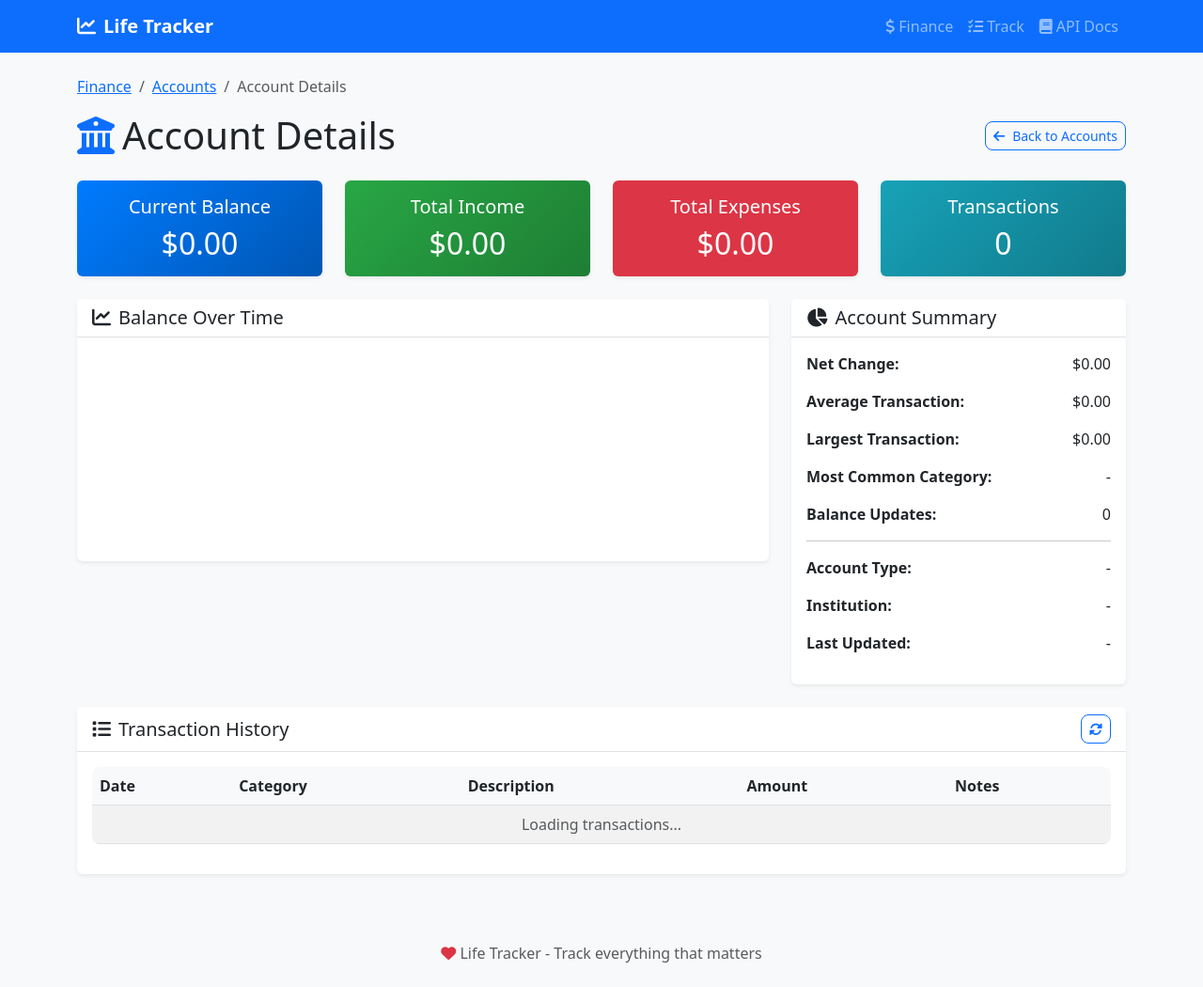
After one commit to caseybecking/life-tracker, a FastAPI app: template app/static/templates/account_details.html in a window 1280 px wide. The commit adds this page. Shown: the whole page at 94% size. Run offline with FastAPI, Linux system fonts and the light colour scheme; the template is opened without the code that fills it, so the values that code supplies are empty; a map, chart or similar area stays blank.

Commit message:
Add comprehensive account details page with charts and analytics
- Add account details page with balance over time chart
- Add transaction history table with detailed information
- Add account summary with statistics and analytics
- Add API endpoints for account details, transactions, and balance history
- Add CRUD functions for account-specific data retrieval
- Add navigation from accounts list to details page
- Add Chart.js integration for balance visualization
- Add summary cards showing income, expenses, and transaction counts
- Add breadcrumb navigation and back button
- Add refresh functionality for real-time updates
- Fix route configuration for account details page

```diff
--- a/app/main.py
+++ b/app/main.py
@@ -41,6 +41,11 @@ async def track_page(request: Request):
     """General tracking page"""
     return templates.TemplateResponse("track.html", {"request": request})
 
+@app.get("/account-details", response_class=HTMLResponse)
+async def account_details_page(request: Request):
+    """Account details page"""
+    return templates.TemplateResponse("account_details.html", {"request": request})
+
 @app.get("/health")
 async def health_check():
     """Health check endpoint"""
--- /dev/null
+++ b/app/static/templates/account_details.html
@@ -0,0 +1,335 @@
+{% extends "base.html" %}
+
+{% block title %}Life Tracker - Account Details{% endblock %}
+
+{% block content %}
+<div class="row">
+    <div class="col-12">
+        <nav aria-label="breadcrumb">
+            <ol class="breadcrumb">
+                <li class="breadcrumb-item"><a href="/finance">Finance</a></li>
+                <li class="breadcrumb-item"><a href="/finance#accounts">Accounts</a></li>
+                <li class="breadcrumb-item active" aria-current="page" id="accountNameBreadcrumb">Account Details</li>
+            </ol>
+        </nav>
+
+        <div class="d-flex justify-content-between align-items-center mb-4">
+            <h1 class="mb-0">
+                <i class="fas fa-university text-primary me-2"></i><span id="accountNameHeader">Account Details</span>
+            </h1>
+            <div>
+                <button class="btn btn-outline-primary btn-sm" onclick="window.history.back()">
+                    <i class="fas fa-arrow-left me-2"></i>Back to Accounts
+                </button>
+            </div>
+        </div>
+    </div>
+</div>
+
+<!-- Account Summary Cards -->
+<div class="row mb-4">
+    <div class="col-md-3">
+        <div class="card bg-primary text-white">
+            <div class="card-body text-center">
+                <h5 class="card-title">Current Balance</h5>
+                <h2 class="mb-0" id="currentBalance">$0.00</h2>
+            </div>
+        </div>
+    </div>
+    <div class="col-md-3">
+        <div class="card bg-success text-white">
+            <div class="card-body text-center">
+                <h5 class="card-title">Total Income</h5>
+                <h2 class="mb-0" id="totalIncome">$0.00</h2>
+            </div>
+        </div>
+    </div>
+    <div class="col-md-3">
+        <div class="card bg-danger text-white">
+            <div class="card-body text-center">
+                <h5 class="card-title">Total Expenses</h5>
+                <h2 class="mb-0" id="totalExpenses">$0.00</h2>
+            </div>
+        </div>
+    </div>
+    <div class="col-md-3">
+        <div class="card bg-info text-white">
+            <div class="card-body text-center">
+                <h5 class="card-title">Transactions</h5>
+                <h2 class="mb-0" id="totalTransactions">0</h2>
+            </div>
+        </div>
+    </div>
+</div>
+
+<!-- Balance Chart and Summary -->
+<div class="row">
+    <div class="col-md-8">
+        <div class="card">
+            <div class="card-header">
+                <h5 class="mb-0"><i class="fas fa-chart-line me-2"></i>Balance Over Time</h5>
+            </div>
+            <div class="card-body">
+                <canvas id="balanceChart" width="400" height="200"></canvas>
+            </div>
+        </div>
+    </div>
+    <div class="col-md-4">
+        <div class="card">
+            <div class="card-header">
+                <h5 class="mb-0"><i class="fas fa-chart-pie me-2"></i>Account Summary</h5>
+            </div>
+            <div class="card-body">
+                <div id="accountSummary">
+                    <div class="mb-3">
+                        <strong>Net Change:</strong>
+                        <span id="netChange" class="float-end">$0.00</span>
+                    </div>
+                    <div class="mb-3">
+                        <strong>Average Transaction:</strong>
+                        <span id="averageTransaction" class="float-end">$0.00</span>
+                    </div>
+                    <div class="mb-3">
+                        <strong>Largest Transaction:</strong>
+                        <span id="largestTransaction" class="float-end">$0.00</span>
+                    </div>
+                    <div class="mb-3">
+                        <strong>Most Common Category:</strong>
+                        <span id="mostCommonCategory" class="float-end">-</span>
+                    </div>
+                    <div class="mb-3">
+                        <strong>Balance Updates:</strong>
+                        <span id="balanceChanges" class="float-end">0</span>
+                    </div>
+                    <hr>
+                    <div class="mb-3">
+                        <strong>Account Type:</strong>
+                        <span id="accountType" class="float-end">-</span>
+                    </div>
+                    <div class="mb-3">
+                        <strong>Institution:</strong>
+                        <span id="institution" class="float-end">-</span>
+                    </div>
+                    <div class="mb-3">
+                        <strong>Last Updated:</strong>
+                        <span id="lastUpdated" class="float-end">-</span>
+                    </div>
+                </div>
+            </div>
+        </div>
+    </div>
+</div>
+
+<!-- Transactions Table -->
+<div class="row mt-4">
+    <div class="col-12">
+        <div class="card">
+            <div class="card-header d-flex justify-content-between align-items-center">
+                <h5 class="mb-0"><i class="fas fa-list me-2"></i>Transaction History</h5>
+                <div>
+                    <button class="btn btn-outline-primary btn-sm" onclick="refreshAccountData()">
+                        <i class="fas fa-sync-alt"></i>
+                    </button>
+                </div>
+            </div>
+            <div class="card-body">
+                <div class="table-responsive">
+                    <table class="table table-striped table-hover">
+                        <thead>
+                            <tr>
+                                <th>Date</th>
+                                <th>Category</th>
+                                <th>Description</th>
+                                <th>Amount</th>
+                                <th>Notes</th>
+                            </tr>
+                        </thead>
+                        <tbody id="transactionsTable">
+                            <tr>
+                                <td colspan="5" class="text-center text-muted">Loading transactions...</td>
+                            </tr>
+                        </tbody>
+                    </table>
+                </div>
+            </div>
+        </div>
+    </div>
+</div>
+{% endblock %}
+
+{% block scripts %}
+<script src="https://cdn.jsdelivr.net/npm/chart.js"></script>
+<script>
+let balanceChart;
+let accountName;
+
+document.addEventListener('DOMContentLoaded', function() {
+    // Get account name from URL parameter
+    const urlParams = new URLSearchParams(window.location.search);
+    accountName = urlParams.get('account');
+
+    if (!accountName) {
+        showAlert('No account specified', 'danger');
+        return;
+    }
+
+    // Update page title and breadcrumb
+    document.getElementById('accountNameHeader').textContent = accountName;
+    document.getElementById('accountNameBreadcrumb').textContent = accountName;
+
+    // Load account details
+    loadAccountDetails();
+});
+
+async function loadAccountDetails() {
+    try {
+        const response = await fetch(`/finance/accounts/${encodeURIComponent(accountName)}/details`);
+        if (!response.ok) {
+            throw new Error('Failed to load account details');
+        }
+
+        const data = await response.json();
+
+        // Update summary cards
+        updateSummaryCards(data);
+
+        // Update account summary
+        updateAccountSummary(data.summary, data.account);
+
+        // Create balance chart
+        createBalanceChart(data.balance_history);
+
+        // Update transactions table
+        updateTransactionsTable(data.transactions);
+
+    } catch (error) {
+        console.error('Error loading account details:', error);
+        showAlert('Error loading account details', 'danger');
+    }
+}
+
+function updateSummaryCards(data) {
+    document.getElementById('currentBalance').textContent = `$${data.account.balance.toFixed(2)}`;
+    document.getElementById('totalIncome').textContent = `$${data.summary.total_income.toFixed(2)}`;
+    document.getElementById('totalExpenses').textContent = `$${data.summary.total_expenses.toFixed(2)}`;
+    document.getElementById('totalTransactions').textContent = data.summary.total_transactions;
+}
+
+function updateAccountSummary(summary, account) {
+    const netChangeClass = summary.net_change >= 0 ? 'text-success' : 'text-danger';
+    const netChangeSign = summary.net_change >= 0 ? '+' : '';
+
+    document.getElementById('netChange').textContent = `${netChangeSign}$${summary.net_change.toFixed(2)}`;
+    document.getElementById('netChange').className = `float-end ${netChangeClass}`;
+
+    document.getElementById('averageTransaction').textContent = `$${summary.average_transaction.toFixed(2)}`;
+    document.getElementById('largestTransaction').textContent = `$${summary.largest_transaction.toFixed(2)}`;
+    document.getElementById('mostCommonCategory').textContent = summary.most_common_category || '-';
+    document.getElementById('balanceChanges').textContent = summary.balance_changes;
+
+    document.getElementById('accountType').textContent = account.account_type || 'Unknown';
+    document.getElementById('institution').textContent = account.institution || 'Unknown';
+    document.getElementById('lastUpdated').textContent = account.last_updated ?
+        new Date(account.last_updated).toLocaleDateString() : 'Never';
+}
+
+function createBalanceChart(balanceHistory) {
+    const ctx = document.getElementById('balanceChart').getContext('2d');
+
+    // Destroy existing chart if it exists
+    if (balanceChart) {
+        balanceChart.destroy();
+    }
+
+    const labels = balanceHistory.map(item => new Date(item.date).toLocaleDateString());
+    const data = balanceHistory.map(item => item.balance);
+
+    balanceChart = new Chart(ctx, {
+        type: 'line',
+        data: {
+            labels: labels,
+            datasets: [{
+                label: 'Balance',
+                data: data,
+                borderColor: 'rgb(75, 192, 192)',
+                backgroundColor: 'rgba(75, 192, 192, 0.2)',
+                tension: 0.1,
+                fill: true
+            }]
+        },
+        options: {
+            responsive: true,
+            maintainAspectRatio: false,
+            plugins: {
+                legend: {
+                    display: false
+                }
+            },
+            scales: {
+                y: {
+                    beginAtZero: false,
+                    ticks: {
+                        callback: function(value) {
+                            return '$' + value.toLocaleString();
+                        }
+                    }
+                }
+            }
+        }
+    });
+}
+
+function updateTransactionsTable(transactions) {
+    const tbody = document.getElementById('transactionsTable');
+    tbody.innerHTML = '';
+
+    if (transactions.length === 0) {
+        tbody.innerHTML = '<tr><td colspan="5" class="text-center text-muted">No transactions found</td></tr>';
+        return;
+    }
+
+    transactions.forEach(transaction => {
+        const row = document.createElement('tr');
+        const amountClass = transaction.amount >= 0 ? 'text-success' : 'text-danger';
+        const amountSign = transaction.amount >= 0 ? '+' : '';
+
+        row.innerHTML = `
+            <td>${new Date(transaction.date).toLocaleDateString()}</td>
+            <td><span class="badge bg-secondary">${transaction.category}</span></td>
+            <td>${transaction.description || '-'}</td>
+            <td class="${amountClass} fw-bold">${amountSign}$${Math.abs(transaction.amount).toFixed(2)}</td>
+            <td>${transaction.notes || '-'}</td>
+        `;
+        tbody.appendChild(row);
+    });
+}
+
+async function refreshAccountData() {
+    try {
+        await loadAccountDetails();
+        showAlert('Account data refreshed successfully', 'success');
+    } catch (error) {
+        console.error('Error refreshing account data:', error);
+        showAlert('Error refreshing account data', 'danger');
+    }
+}
+
+function showAlert(message, type) {
+    const alertDiv = document.createElement('div');
+    alertDiv.className = `alert alert-${type} alert-dismissible fade show`;
+    alertDiv.innerHTML = `
+        ${message}
+        <button type="button" class="btn-close" data-bs-dismiss="alert"></button>
+    `;
+
+    document.querySelector('main').insertBefore(alertDiv, document.querySelector('main').firstChild);
+
+    // Auto-dismiss after 5 seconds
+    setTimeout(() => {
+        if (alertDiv.parentNode) {
+            alertDiv.remove();
+        }
+    }, 5000);
+}
+</script>
+{% endblock %}
```
Also changed, not shown: app/crud.py (+101 -0 lines), app/routers/finance.py (+63 -0 lines), app/static/templates/finance.html (+7 -0 lines).
